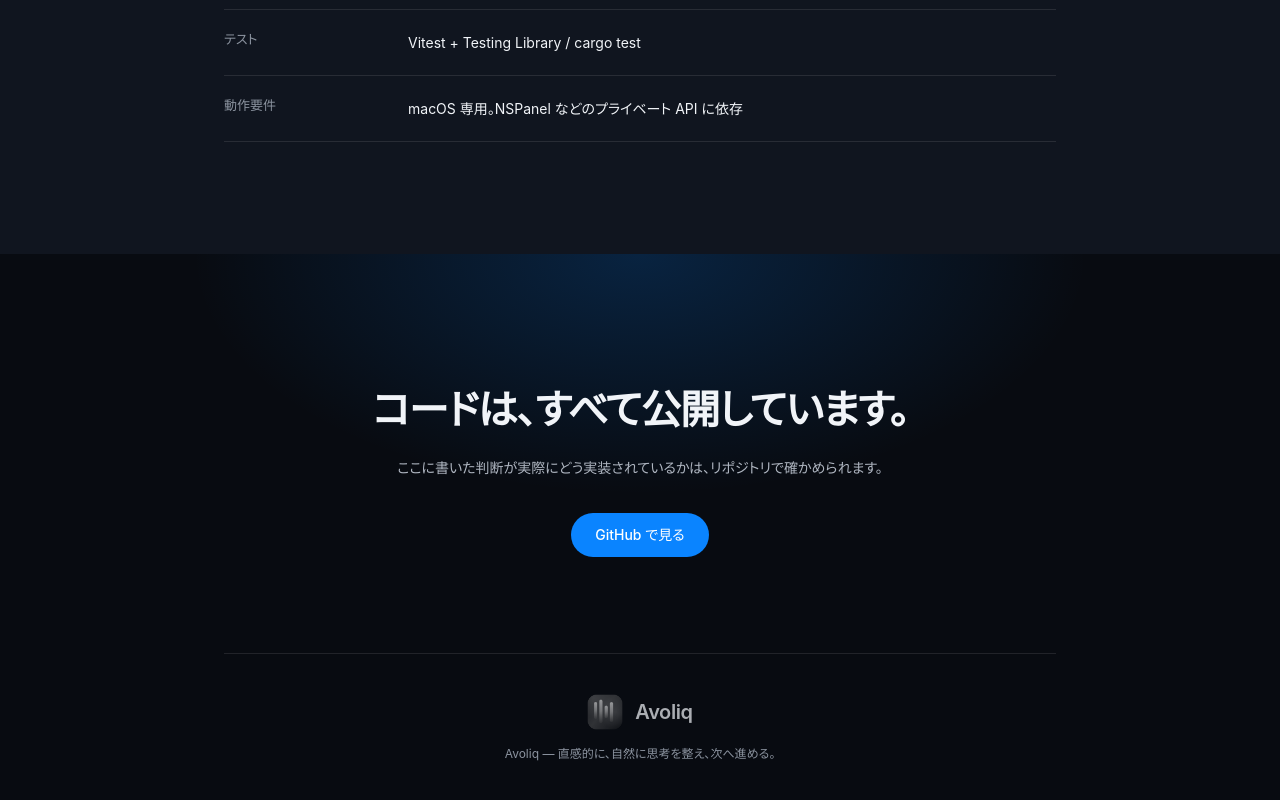
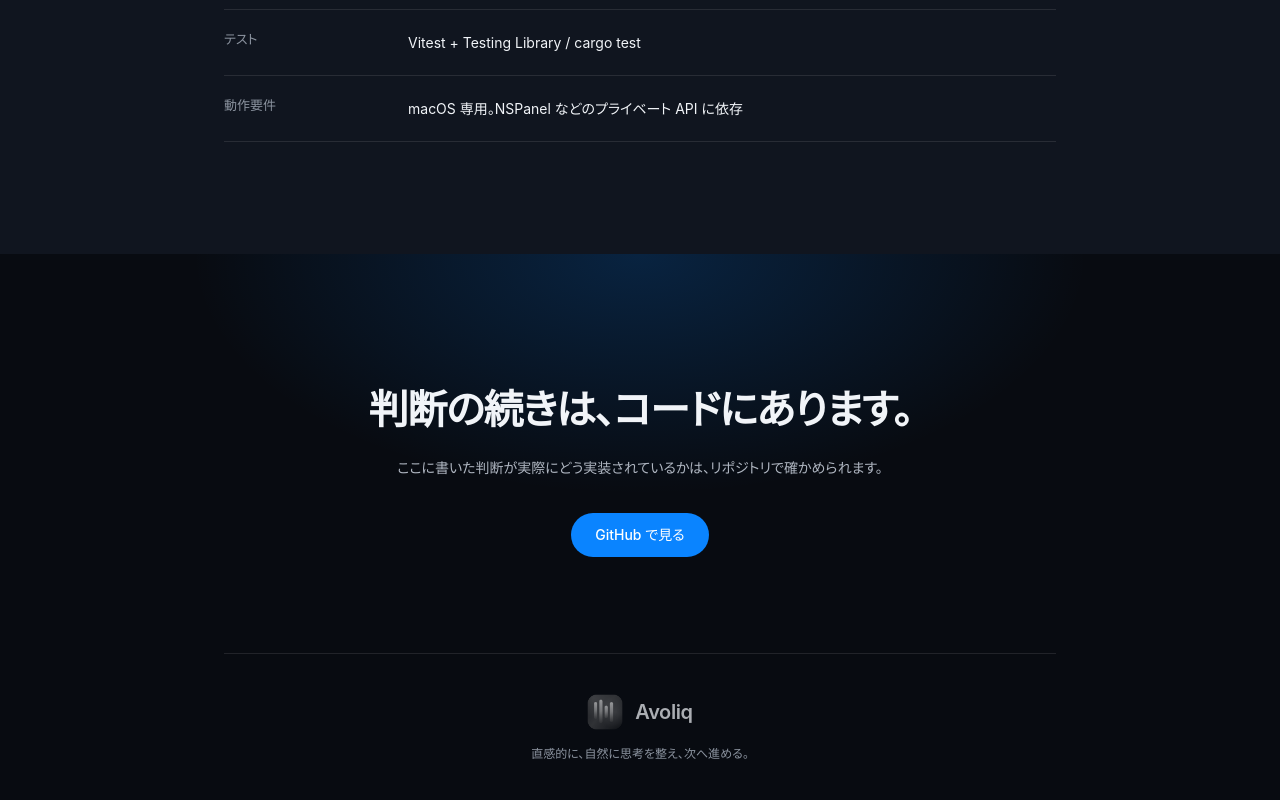
Before and after one commit to Keisuke-MARs/Avoliq, a React (Vite) app in the folder landing/: page / in a window 1280 px wide. Shown: the part 8955-9755 px from the top of the page. Built offline with nearby package versions, Linux system fonts and the light colour scheme.

Commit message:
fix: フッターの見出しを公開状態の断言からリポジトリへの誘導に直す

```diff
--- a/landing/src/sections/Footer.tsx
+++ b/landing/src/sections/Footer.tsx
@@ -17,7 +17,7 @@ export function Footer() {
       <div className="relative mx-auto max-w-[52rem] text-center">
         <Reveal>
           <h2 className="text-[clamp(1.7rem,4.6vw,2.5rem)] font-semibold leading-[1.4] tracking-[-0.03em]">
-            コードは、すべて公開しています。
+            判断の続きは、コードにあります。
           </h2>
           <p className="mx-auto mt-4 max-w-[32rem] text-sm leading-[1.95] text-av-body">
             ここに書いた判断が実際にどう実装されているかは、リポジトリで確かめられます。
@@ -48,7 +48,7 @@ export function Footer() {
             </span>
           </div>
           <p className="text-xs text-av-muted">
-            Avoliq — 直感的に、自然に思考を整え、次へ進める。
+            直感的に、自然に思考を整え、次へ進める。
           </p>
         </div>
       </div>
```
